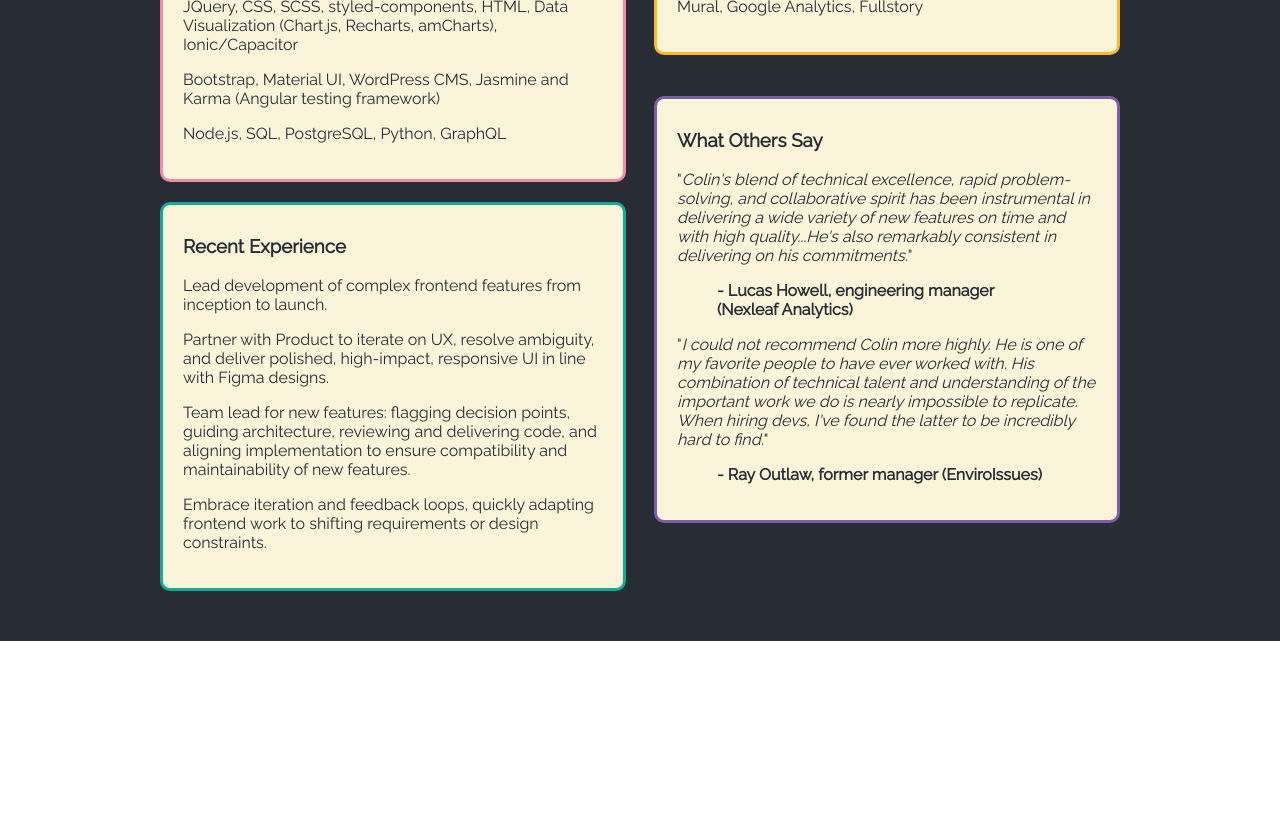
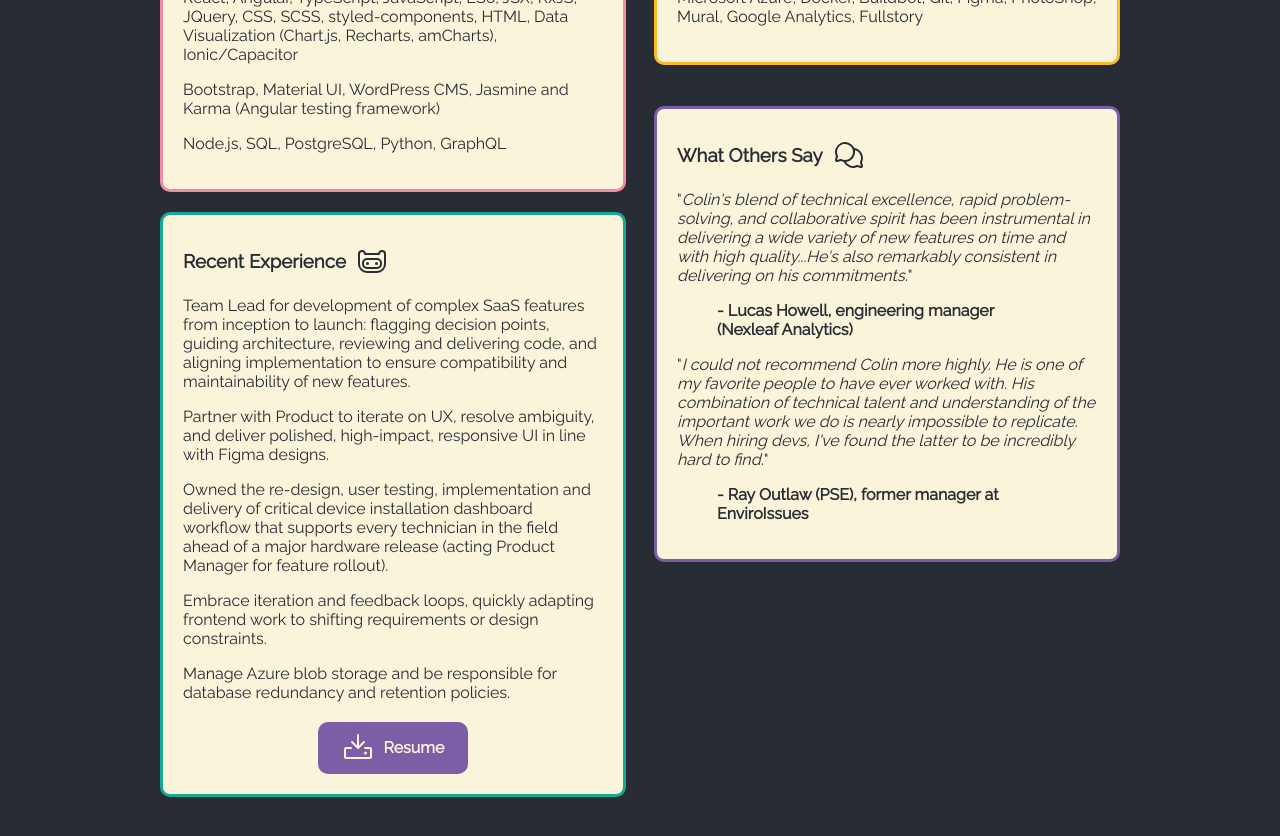
Before and after one commit to cgroark/portfolio2025, a React (Create React App) app: page /about in a window 1280 px wide. Shown: the part 540-1376 px from the top of the page. Before the commit the page ends 1181 px from the top, so only its background shows below. Built offline with nearby package versions, Linux system fonts and the light colour scheme.

Commit message:
resume update add icons

```diff
--- a/src/views/About.js
+++ b/src/views/About.js
@@ -1,5 +1,7 @@
 import styled from 'styled-components';
+import { DownloadIcon, ChatsCircleIcon, CodeIcon, CloudCheckIcon, FinnTheHumanIcon } from "@phosphor-icons/react";
 import groark from '../assets/groark.jpeg';
+import groarkResume from '../assets/Groark_Colin_resume-2025.pdf';
 
 const AboutContainer = styled.div`
   max-width: 960px;
@@ -66,6 +68,26 @@ const Card = styled.div.withConfig({
   }
 `;
 
+const DownloadLink = styled.a`
+  display: flex;
+  align-items: center;
+  justify-content: center;
+  gap: 10px;
+  margin: 20px auto 0 auto;
+  width: fit-content;
+  padding: 10px 24px;
+  background: ${({ theme }) => theme.purple};
+  color: ${({ theme }) => theme.offWhite};
+  font-weight: 600;
+  border-radius: 10px;
+  text-decoration: none;
+  transition: background ease-in-out 0.3s;
+
+  &:hover {
+    background: ${({ theme }) => theme.darkPurple};
+  }
+`;
+
 function About() {
     return (
         <AboutContainer>
@@ -85,7 +107,10 @@ function About() {
           </ProfileContainer>
           <div style={{ display: 'flex', flexWrap: 'wrap', gap: '20px', justifyContent: 'space-between' }}>
             <Card borderColor="pink">
-              <h3 style={{ marginTop: '10px' }}>Full Stack Development</h3>
+              <h3 style={{ marginTop: '10px', display: 'flex', alignItems: 'center', gap: '10px' }}>
+                Full Stack Development
+                <CodeIcon size={32} />
+              </h3>
               <p>
                 React, Angular, TypeScript, JavaScript, ES6, JSX, RxJS, JQuery, CSS, SCSS, styled-components, HTML, Data Visualization (Chart.js, Recharts, amCharts), Ionic/Capacitor
               </p>
@@ -97,28 +122,44 @@ function About() {
               </p>
             </Card>
             <Card borderColor="yellow">
-              <h3 style={{ marginTop: '10px' }}>DevOps and Design</h3>
+              <h3 style={{ marginTop: '10px', display: 'flex', alignItems: 'center', gap: '10px' }}>
+                DevOps and Design
+                <CloudCheckIcon size={32} />
+              </h3>
               <p>
                 Microsoft Azure, Docker, Buildbot, Git, Figma, PhotoShop, Mural, Google Analytics, Fullstory
               </p>
             </Card>
             <Card borderColor="teal">
-              <h3 style={{ marginTop: '10px' }}>Recent Experience</h3>
+              <h3 style={{ marginTop: '10px', display: 'flex', alignItems: 'center', gap: '10px' }}>
+                Recent Experience
+                <FinnTheHumanIcon size={32} />
+              </h3>
               <p>
-                Lead development of complex frontend features from inception to launch.
+                Team Lead for development of complex SaaS features from inception to launch: flagging decision points, guiding architecture, reviewing and delivering code, and aligning implementation to ensure compatibility and maintainability of new features.
               </p>
               <p>
                 Partner with Product to iterate on UX, resolve ambiguity, and deliver polished, high-impact, responsive UI in line with Figma designs.
               </p>
               <p>
-                Team lead for new features: flagging decision points, guiding architecture, reviewing and delivering code, and aligning implementation to ensure compatibility and maintainability of new features.
+                Owned the re-design, user testing, implementation and delivery of critical device installation dashboard workflow that supports every technician in the field ahead of a major hardware release (acting Product Manager for feature rollout).
               </p>
               <p>
                 Embrace iteration and feedback loops, quickly adapting frontend work to shifting requirements or design constraints.
               </p>
+              <p>
+                Manage Azure blob storage and be responsible for database redundancy and retention policies.
+              </p>
+              <DownloadLink href={groarkResume} target="_blank" rel="noopener noreferrer">
+              <DownloadIcon size={32} />
+                Resume
+            </DownloadLink>
             </Card>
             <Card borderColor="purple" marginTop="-106px">
-              <h3 style={{ marginTop: '10px' }}>What Others Say</h3>
+              <h3 style={{ marginTop: '10px', display: 'flex', alignItems: 'center', gap: '10px' }}>
+                What Others Say
+                <ChatsCircleIcon size={32} />
+              </h3>
               <p>
                 "<em>Colin's blend of technical excellence, rapid problem-solving, and collaborative spirit has been instrumental in delivering a wide variety of new features on time and with high quality...He's also remarkably consistent in delivering on his commitments.</em>"
               </p>
@@ -129,7 +170,7 @@ function About() {
                 "<em>I could not recommend Colin more highly. He is one of my favorite people to have ever worked with. His combination of technical talent and understanding of the important work we do is nearly impossible to replicate. When hiring devs, I've found the latter to be incredibly hard to find.</em>"
               </p>
               <blockquote>
-                  <strong> - Ray Outlaw, former manager (EnviroIssues)</strong>
+                  <strong> - Ray Outlaw (PSE), former manager at EnviroIssues</strong>
               </blockquote>
             </Card>
           </div>
--- a/src/views/Contact.js
+++ b/src/views/Contact.js
@@ -1,5 +1,5 @@
 import { GithubLogoIcon, LinkedinLogoIcon, PaperPlaneTiltIcon, DownloadIcon } from "@phosphor-icons/react";
-import groarkResume from '../assets/Groark-Colin_resume_July2025.pdf';
+import groarkResume from '../assets/Groark_Colin_resume-2025.pdf';
 import styled from 'styled-components';
 
 const ContactContainer = styled.div`
@@ -49,14 +49,23 @@ const ExternalLink = styled.a`
 `;
 
 const DownloadLink = styled.a`
-  color: ${props => props.theme.lightBlack};
-  text-decoration: none;
   display: flex;
   align-items: center;
   justify-content: center;
   gap: 10px;
-  font-size: 20px;
-  margin: 20px;
+  margin: 20px auto 0 auto;
+  width: fit-content;
+  padding: 10px 24px;
+  background: ${({ theme }) => theme.purple};
+  color: ${({ theme }) => theme.offWhite};
+  font-weight: 600;
+  border-radius: 10px;
+  text-decoration: none;
+  transition: background ease-in-out 0.3s;
+
+  &:hover {
+    background: ${({ theme }) => theme.darkPurple};
+  }
 `;
 
 const LineBreak = styled.hr`
@@ -78,10 +87,7 @@ function Contact() {
       <EmailLink href="mailto:colingroark@gmail.com">
         colingroark@gmail.com
       </EmailLink>
-      <DownloadLink href={groarkResume} target="_blank" rel="noopener noreferrer">
-        <DownloadIcon size={32} />
-        Resume
-      </DownloadLink>
+
       <div style={{ display: 'flex', justifyContent: 'center', gap: '50px', margin: '40px 0' }}>
         <ExternalLink href="https://github.com/cgroark" target="_blank" rel="noopener noreferrer">
           <GithubLogoIcon size={36} />
@@ -90,6 +96,10 @@ function Contact() {
           <LinkedinLogoIcon size={36} />
         </ExternalLink>
       </div>
+      <DownloadLink href={groarkResume} target="_blank" rel="noopener noreferrer">
+        <DownloadIcon size={32} />
+        Resume
+      </DownloadLink>
       </Card>
     </ContactContainer>
   )
```
Also changed, not shown: 2 other files (tests, documents, lock files or other folders).
